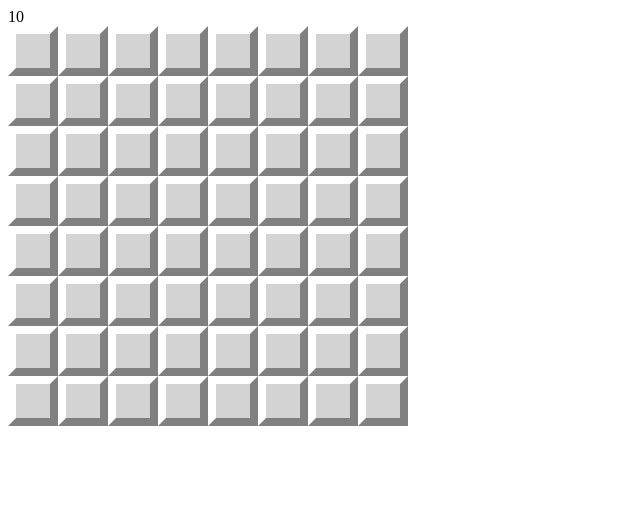
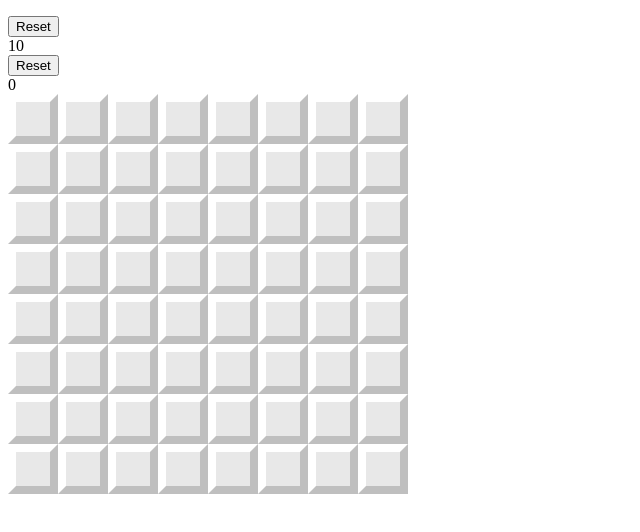
Before and after one commit to Animator55/minesweeper, a React (Vite) app: page / in a window 1280 px wide. Shown: the top 532 px of the page, without its empty margins (0-640 px from the left). Built offline with nearby package versions, Linux system fonts and the light colour scheme.

Commit message:
added title, timer, fixed starting

```diff
--- a/src/App.tsx
+++ b/src/App.tsx
@@ -5,8 +5,24 @@ import React from "react"
 
 import "./assets/App.css"
 
+const checkSurroundings = (index: number, diff: number) => {
+  let result = []
+
+  for (let j = 1; j <= 8; j++) {
+    let multiply = j < 4 ? -1 : j > 5 ? 1 : 0
+    let add = j === 1 || j === 4 || j === 6 ? -1 : j === 3 || j === 5 || j === 8 ? +1 : 0
+
+    if ((index % (diff * 8) === 0 && add === -1)
+      || ((index + 1) % (diff * 8) === 0 && add === +1)) continue
+    let secIndex = index + (8 * multiply) + add
+    result.push(secIndex)
+  }
+
+  return result
+}
+
 // diff: number
-const generateMap = (diff: number) => {
+const generateMap = (diff: number, inmune: number) => {
   let placeList: Place[] = []
 
   for (let i = 0; i < (diff * 8) * (diff * 8); i++) {
@@ -20,9 +36,12 @@ const generateMap = (diff: number) => {
   }
 
   // addBombs
-  for (let i = 0; i < diff * diff * 10; i++) {
+  for (let i = 0; i < diff * 10; i++) {
     let index = Math.floor(Math.random() * ((diff * 8) * (diff * 8) + 1))
-    while (!placeList[index] || placeList[index].bomb === true) {
+    while (!placeList[index]
+      || placeList[index].bomb === true
+      || index === inmune
+      || checkSurroundings(index, diff).includes(inmune)) {
       index = Math.floor(Math.random() * ((diff * 8) * (diff * 8) + 1))
     }
     if (placeList[index]) placeList[index].bomb = true
@@ -40,6 +59,7 @@ const generateMap = (diff: number) => {
 
   return placeList
 }
+let start = -1
 
 export default function App() {
   let diff: number = 1
@@ -48,21 +68,23 @@ export default function App() {
   const [currentMap, setCurrentMap] = React.useState<Place[] | undefined>(undefined)
   const [flags, setFlags] = React.useState(bombs)
   const [gameConfig, setGameConfig] = React.useState()
+  const points = React.useRef<HTMLDivElement | null>(null);
+  const title = React.useRef<HTMLDivElement | null>(null);
 
-  const placeFlag = (e: React.MouseEvent<HTMLButtonElement>, id: string, currentState: string)=>{
+  const placeFlag = (e: React.MouseEvent<HTMLButtonElement>, id: string, currentState: string) => {
     e.preventDefault()
     if (!currentMap || (flags === 0 && currentState === "hide")) return
 
-    const flagSelector: {[key:string]: string} = {
+    const flagSelector: { [key: string]: string } = {
       "hide": "flag", "flag": "question", "question": "hide"
     }
 
     let result = currentMap.map((el) => {
       if (el._id !== id) return el
       else {
-        if(el.state === "hide") setFlags(flags - 1)
-        else if(el.state === "flag") setFlags(flags + 1)
-        return { ...el, state: flagSelector[el.state]}
+        if (el.state === "hide") setFlags(flags - 1)
+        else if (el.state === "flag") setFlags(flags + 1)
+        return { ...el, state: flagSelector[el.state] }
       }
     }) as Place[]
     setCurrentMap(result)
@@ -85,8 +107,12 @@ export default function App() {
       }
     }) as Place[]
     setCurrentMap(result)
+    if (bomb) {
+      if (title.current) title.current.textContent = "You Lose"
+      setGameState(false)
+    }
     if (number !== 0 || bomb) return
-    const boardSize = diff*8;
+    const boardSize = diff * 8;
 
     const checkSurroundingsOfZero = (subI: number, resultCurrent: Place[]) => {
       let resultLocal = resultCurrent;
@@ -95,7 +121,7 @@ export default function App() {
 
       while (stack.length > 0) {
         let current = stack.pop();
-        if(current === undefined) continue
+        if (current === undefined) continue
 
         if (visited.has(current)) continue;
         visited.add(current);
@@ -131,36 +157,98 @@ export default function App() {
     "flag": faFlag, "question": faQuestion
   }
 
-  React.useEffect(() => {
-    if (currentMap === undefined) setCurrentMap(generateMap(diff))
-  })
-
   const colorScale = ["",
     "#548CCD", "#65BFA7", "#7EB753", "#E5D741", "#F2AF44", "#FA8343", "#FC5845", "#FF457D"
   ]
 
+  React.useEffect(() => {
+    if (!currentMap) return
+    if (start !== -1) {
+      viewPlace(currentMap[start]._id)
+      start = -1
+    }
+    let hide = document.querySelector(".hide")
+    let question = document.querySelector(".question")
+    if (hide === null && question === null && gameState) {
+      setGameState(false)
+      if (title.current && points.current
+        && points.current.textContent !== null) {
+        title.current.textContent = "You Win"
+        if(title.current.nextSibling) title.current.nextSibling.textContent = "Score: "+points.current.textContent
+      }
+    }
+  })
+
+  React.useEffect(() => {
+    if (!gameState) return
+    if (!points.current) return
+    if (title.current) title.current.textContent = ""
+    points.current.textContent = "0"
+    const interval = setInterval(() => {
+      if (points.current
+        && points.current.textContent !== null) points.current.textContent = `${parseInt(points.current.textContent) + 1}`
+    }, 1000);
+
+    return () => clearInterval(interval);
+  }, [gameState])
+
+  let fakeMap = []
+  if (!currentMap) {
+    for (let i = 0; i < (diff * 8) * (diff * 8); i++) {
+      fakeMap.push(<button
+        key={Math.random()}
+        className="hide"
+        onClick={() => {
+          setCurrentMap(generateMap(diff, i)); start = i
+          setGameState(true)
+        }}
+      >
+      </button>)
+    }
+  }
+
+  const reset = () => {
+    if (points.current) points.current.textContent = "0"
+      if (title.current && points.current
+        && points.current.textContent !== null) {
+        title.current.textContent = ""
+        if(title.current.nextSibling) title.current.nextSibling.textContent = ""
+      }
+    setGameState(false)
+    setCurrentMap(undefined)
+    setFlags(diff * diff * 10)
+  }
+
   return <main>
+    <section className="pop">
+      <div className="title" ref={title}></div>
+      <p></p>
+      <button onClick={reset}>Reset</button>
+    </section>
     <header>
       <div>{flags}</div>
+      <button onClick={reset}>Reset</button>
+      <div ref={points}>0</div>
     </header>
     <section className="map"
-      style={{ gridTemplateColumns: `repeat(${(diff * 8)}, 50px)` }}
+      style={{ gridTemplateColumns: `repeat(${(8)}, 50px)`, opacity: gameState ? 1 : 0.5 }}
     >
-      {currentMap && currentMap.map((el, i) => {
+      {currentMap ? currentMap.map((el) => {
         return <button
           key={Math.random()}
           className={el.state}
-          onClick={() => { if(el.state === "hide")viewPlace(el._id) }}
-          onContextMenu={(e)=>{ if(el.state !== "view")placeFlag(e, el._id, el.state) }}
+          onClick={() => { if (gameState && el.state === "hide") viewPlace(el._id) }}
+          onContextMenu={(e) => { if (gameState && el.state !== "view") placeFlag(e, el._id, el.state) }}
           style={el.state === "view" ? { backgroundColor: el.bomb ? "red" : colorScale[el.number] } : {}}
         >
           {
             el.state === "view" ?
-            el.bomb ? <FontAwesomeIcon icon={faBomb} /> : el.number === 0 ? "" : el.number
-            : el.state !== "hide" && <FontAwesomeIcon icon={placeContent[el.state]} />
+              el.bomb ? <FontAwesomeIcon icon={faBomb} /> : el.number === 0 ? "" : el.number
+              : el.state !== "hide" && <FontAwesomeIcon icon={placeContent[el.state]} />
           }
         </button>
-      })}
+      }) : fakeMap
+      }
     </section>
   </main>
 
```
